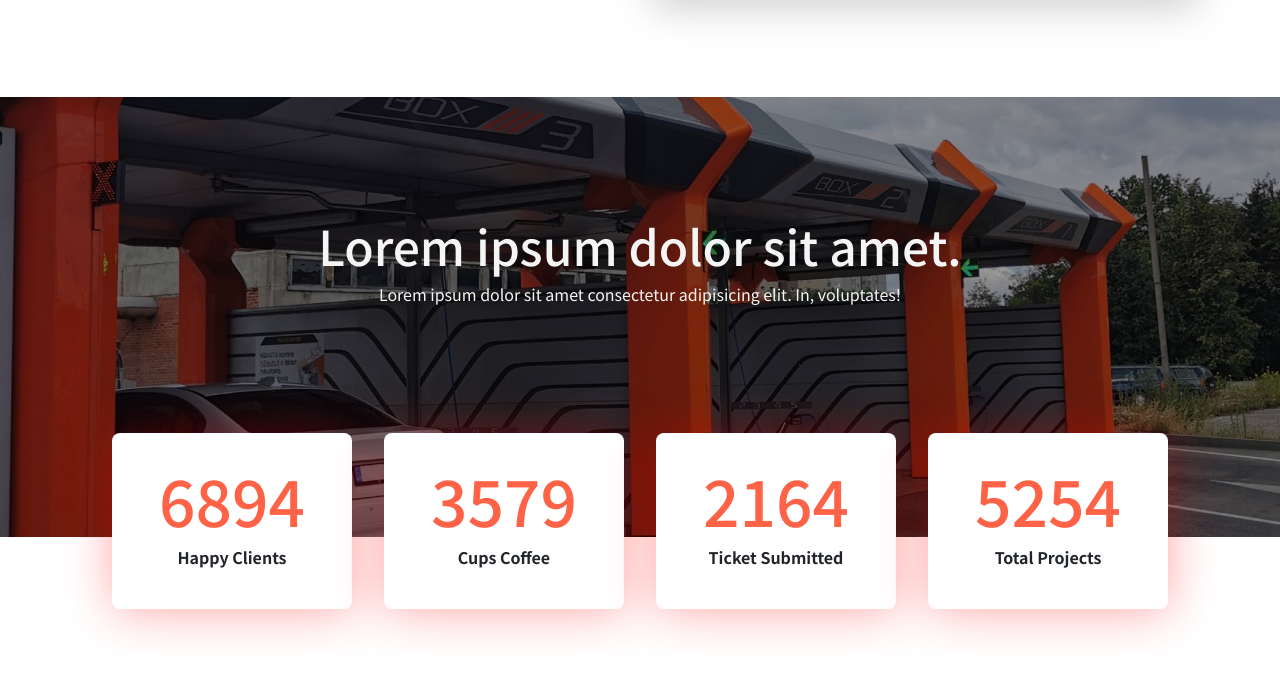
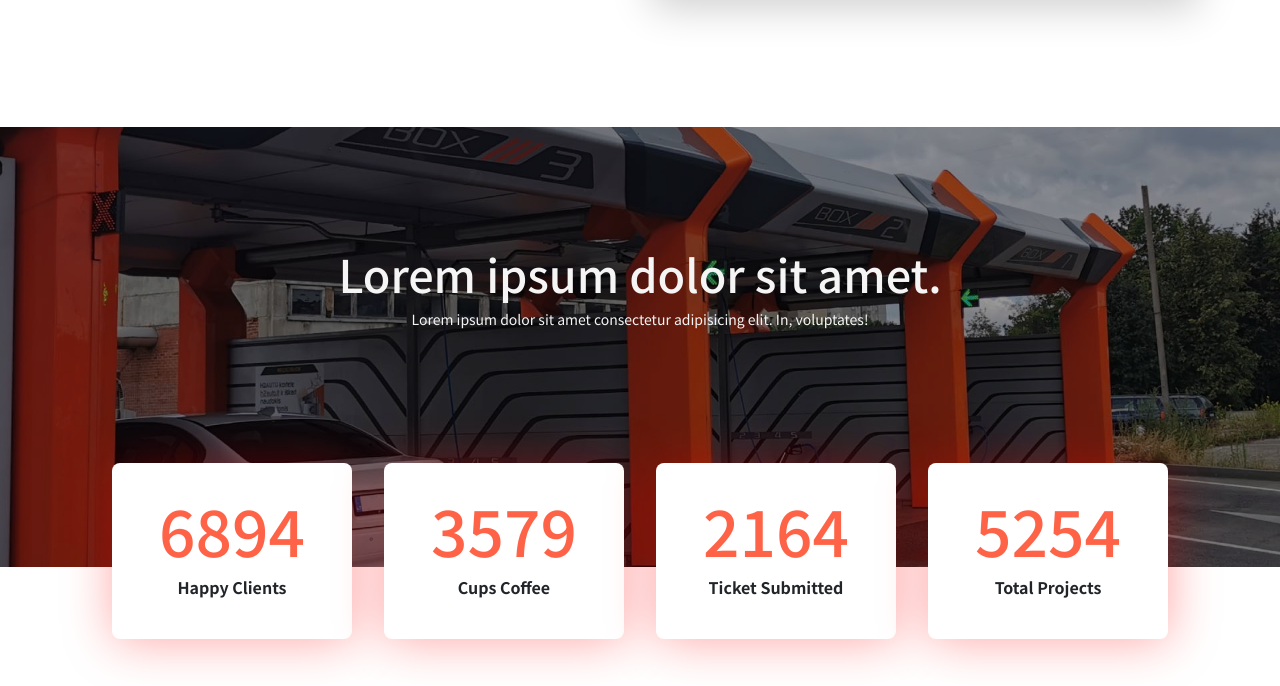
Before and after one commit to musaberulkhan/car-wash, a plain HTML site: page index.html in a window 1280 px wide. Shown: the part 1062-1748 px from the top of the page. Drawn offline with nearby package versions, Linux system fonts and the light colour scheme.

Commit message:
Experience Section Modified

```diff
--- a/css/style.css
+++ b/css/style.css
@@ -122,8 +122,10 @@ header .nav-link:hover{
 
 
 
-/***************************************************************************************************************************/
-/*                                        Section 1                       */
+/**********************************************************************************************
+                                            Main Body
+***********************************************************************************************/
+/*-----------------------------           About Section      ---------------------------------*/
 .about-section{
     padding: 100px 30px;
 }
@@ -146,8 +148,15 @@ header .nav-link:hover{
 
 
 
-/***************************************************************************************************************************/
-/*                                        Section 2                     */
+
+
+
+
+
+/*-----------------------------           Experience      ---------------------------------*/
+.experience-section{
+   margin-top: 30px;
+}
 .experience{
     width: 100%;
     height: 55vmin;
@@ -165,12 +174,11 @@ header .nav-link:hover{
 }
 
 .experience .content > h1{
-    font-size: 6vmin;
     color: whitesmoke;
 }
 
 .experience .content > p{
-    font-size: 2vmin;
+    font-size: 14px;
     color: whitesmoke;
 }
 
@@ -198,6 +206,10 @@ header .nav-link:hover{
 .numbers .rect p{
     font-weight: 700;
 }
+
+
+
+
 
 
 .services{
--- a/index.html
+++ b/index.html
@@ -112,15 +112,15 @@
             </div>
         </section>
 
-
-        <section class="section2 container-fluid p-0">
+        <!------------------------------         Experience       ---------------------------------------->
+        <section class="experience-section container-fluid p-0">
             <div class="experience">
                 <div class="content text-center">
                     <h1>Lorem ipsum dolor sit amet.</h1>
                     <p>Lorem ipsum dolor sit amet consectetur adipisicing elit. In, voluptates!</p>
                 </div>
             </div>
-            <div class="container-fluid text-center">
+            <div class="pb-5 container-fluid text-center">
                 <div class="numbers d-flex flex-md-row flex-wrap justify-content-center">
                     <div class="rect">
                         <h1>6894</h1>
@@ -140,8 +140,12 @@
                     </div>
                 </div>
             </div>
+        </section>
 
 
+
+        <section>
+            <!------------------------------         Services       ---------------------------------------->
             <div class="services text-center">
                 <h1>Services</h1>
                 <p>Lorem, ipsum dolor sit amet consectetur adipisicing elit. Autem, nam!</p>
```
